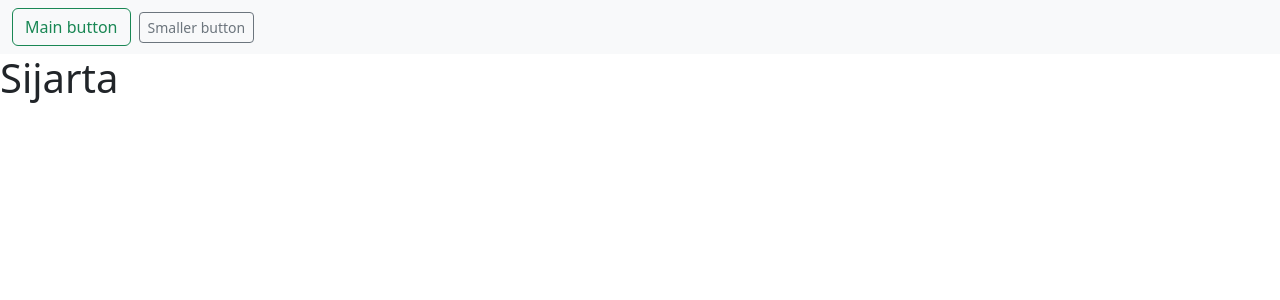
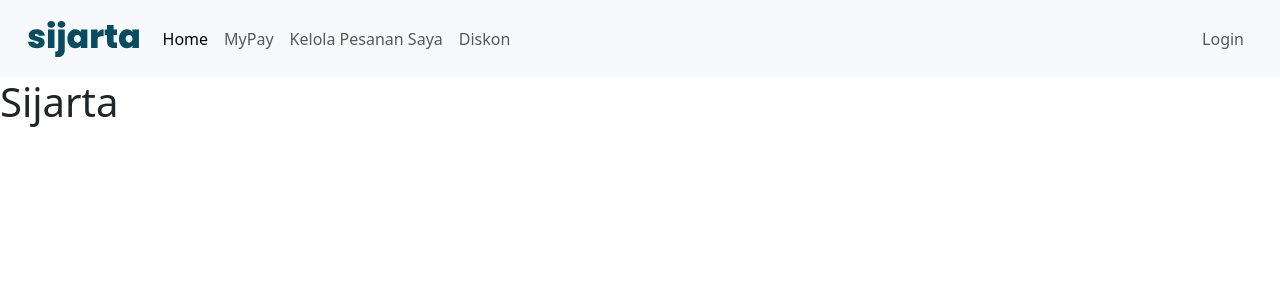
Before and after one commit to basdead/sijarta, a Django app: page / in a window 1280 px wide. Shown: the top 300 px of the page. Run offline with Django 4.2, Linux system fonts and the light colour scheme.

Commit message:
Modify navbar and adding favicon

```diff
--- a/sijarta/settings.py
+++ b/sijarta/settings.py
@@ -11,6 +11,7 @@ https://docs.djangoproject.com/en/4.2/ref/settings/
 """
 
 from pathlib import Path
+import os
 
 # Build paths inside the project like this: BASE_DIR / 'subdir'.
 BASE_DIR = Path(__file__).resolve().parent.parent
@@ -115,8 +116,8 @@ USE_TZ = True
 
 # Static files (CSS, JavaScript, Images)
 # https://docs.djangoproject.com/en/4.2/howto/static-files/
-
-STATIC_URL = 'static/'
+STATIC_URL = '/static/'
+STATICFILES_DIRS = [os.path.join(BASE_DIR, 'static')]
 
 # Default primary key field type
 # https://docs.djangoproject.com/en/4.2/ref/settings/#default-auto-field
--- a/templates/base.html
+++ b/templates/base.html
@@ -6,6 +6,7 @@
         <meta name="viewport" content="width=device-width, initial-scale=1.0">
         {% block meta %}
         {% endblock meta %}
+        <link rel="icon" href="{% static 'images/sijarta-favicon.svg' %}" type="image/x-icon">
         <link href="https://cdn.jsdelivr.net/npm/bootstrap@5.3.3/dist/css/bootstrap.min.css" rel="stylesheet" integrity="sha384-QWTKZyjpPEjISv5WaRU9OFeRpok6YctnYmDr5pNlyT2bRjXh0JMhjY6hW+ALEwIH" crossorigin="anonymous">
     </head>
     <body>
--- a/templates/navbar.html
+++ b/templates/navbar.html
@@ -1,9 +1,26 @@
 {% extends 'base.html' %}
+{% load static %}
 {% block content %}
-<nav class="navbar bg-body-tertiary">
-    <form class="container-fluid justify-content-start">
-      <button class="btn btn-outline-success me-2" type="button">Main button</button>
-      <button class="btn btn-sm btn-outline-secondary" type="button">Smaller button</button>
-    </form>
-  </nav>
+<nav class="navbar navbar-expand-lg navbar-light bg-light p-3">
+  <div class="container-fluid">
+  <!-- Bootstrap navbar classes -->
+      <a href="" class="navbar-brand">
+        <img src="{% static 'images/sijarta.svg' %}" height="36" alt="Sijarta">
+      </a>
+      <button type="button" class="navbar-toggler" data-bs-toggle="collapse" data-bs-target="#navbarCollapse">
+          <span class="navbar-toggler-icon"></span>
+      </button>
+      <div class="collapse navbar-collapse" id="navbarCollapse">
+          <div class="navbar-nav">
+              <a href="" class="nav-item nav-link active">Home</a>
+              <a href="" class="nav-item nav-link">MyPay</a>
+              <a href="" class="nav-item nav-link">Kelola Pesanan Saya</a>
+              <a href="" class="nav-item nav-link">Diskon</a>
+          </div>
+          <div class="navbar-nav ms-auto">
+              <a href="#" class="nav-item nav-link">Login</a>
+          </div>
+      </div>
+  </div>
+</nav>
 {% endblock %}
```
Also changed, not shown: static/images/sijarta-favicon.svg (added), static/images/sijarta.svg (added).
